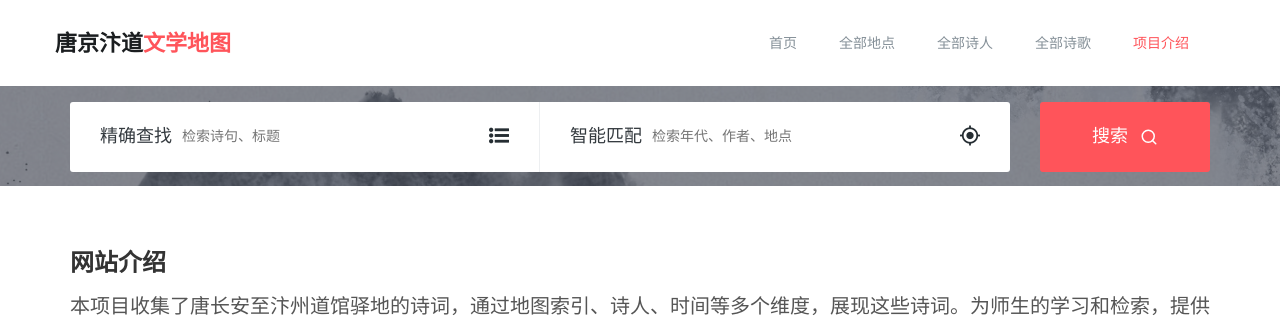
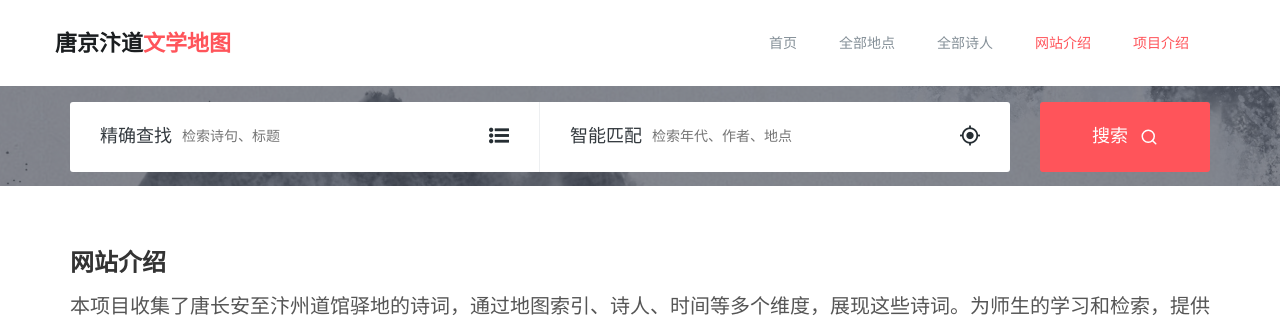
Before and after one commit to xfcy/jbd_backend, a CodeIgniter app: page /database/about/website in a window 1280 px wide. Shown: the top 319 px of the page. Run offline with CodeIgniter, Linux system fonts and the light colour scheme.

Commit message:
稍作修改

```diff
--- a/application/views/_common/header.php
+++ b/application/views/_common/header.php
@@ -83,7 +83,7 @@
                         <li <?=($nav=='home'?'class="active"':'')?>><a href="<?=site_url('/')?>">首页</a></li>
                         <li <?=($nav=='location'?'class="active"':'')?>><a href="<?=site_url('/location')?>">全部地点</a></li>
                         <li <?=($nav=='poet'?'class="active"':'')?>><a href="<?=site_url('/poet')?>">全部诗人</a></li>
-                        <li <?=($nav=='poetry'?'class="active"':'')?>><a href="<?=site_url('/poetry')?>">全部诗歌</a></li>
+                        <li <?=($nav=='about'?'class="active"':'')?>><a href="<?=site_url('/about/website')?>">网站介绍</a></li>
                         <li <?=($nav=='about'?'class="active"':'')?>><a href="<?=site_url('/about/project')?>">项目介绍</a></li>
                     </ul><!--/.nav -->
                 </div><!-- /.navbar-collapse -->
--- a/application/views/about/website.php
+++ b/application/views/about/website.php
@@ -29,7 +29,7 @@
         </div>
         <div class="road-content">
         随着移动设备的流行，一套网站多处适配已经变得非常重要。本站采用了响应式设计，能够智能的对多宽度、多终端设备进行适配。能够在手机、平板、PC电脑方便浏览、检索。免去了专门制作手机端，专门维护手机端的精力。在手机端的顶部菜单，进行了特殊设计，方便展开收起。
-        <img src="assets/images/blog/004.jpg" ><br/><img src="assets/images/blog/005.jpg" >
+        <img src="../assets/images/blog/004.jpg" ><br/><img src="../assets/images/blog/005.jpg" >
         </div>
         <div class="road-title">
         交互设计
--- a/application/views/index.php
+++ b/application/views/index.php
@@ -170,12 +170,12 @@
                         <svg xmlns="http://www.w3.org/2000/svg" viewBox="0 0 24 24" width="45" height="45"><path fill="none" d="M0 0h24v24H0z"/><path d="M2 5l7-3 6 3 6.303-2.701a.5.5 0 0 1 .697.46V19l-7 3-6-3-6.303 2.701a.5.5 0 0 1-.697-.46V5zm14 14.395l4-1.714V5.033l-4 1.714v12.648zm-2-.131V6.736l-4-2v12.528l4 2zm-6-2.011V4.605L4 6.319v12.648l4-1.714z"/></svg>
                         </div>
                         <h2>网站介绍</h2>
-                    </div>
+                    </a>
                 </li>
                 <li>
                     <a href="<?=site_url('/about/project')?>" class="single-list-topics-content">
                         <div class="single-list-topics-icon">
-                        <svg xmlns="http://www.w3.org/2000/svg" viewBox="0 0 24 24" width="45" height="45"><path fill="none" d="M0 0h24v24H0z"/><path d="M3 21a1 1 0 0 1-1-1V4a1 1 0 0 1 1-1h7.414l2 2H20a1 1 0 0 1 1 1v3h-2V7h-7.414l-2-2H4v11.998L5.5 11h17l-2.31 9.243a1 1 0 0 1-.97.757H3zm16.938-8H7.062l-1.5 6h12.876l1.5-6z"/></svg>
+                            <svg xmlns="http://www.w3.org/2000/svg" viewBox="0 0 24 24" width="45" height="45"><path fill="none" d="M0 0h24v24H0z"/><path d="M3 21a1 1 0 0 1-1-1V4a1 1 0 0 1 1-1h7.414l2 2H20a1 1 0 0 1 1 1v3h-2V7h-7.414l-2-2H4v11.998L5.5 11h17l-2.31 9.243a1 1 0 0 1-.97.757H3zm16.938-8H7.062l-1.5 6h12.876l1.5-6z"/></svg>
                         </div>
                         <h2>项目介绍</h2>
                     </a>
```
